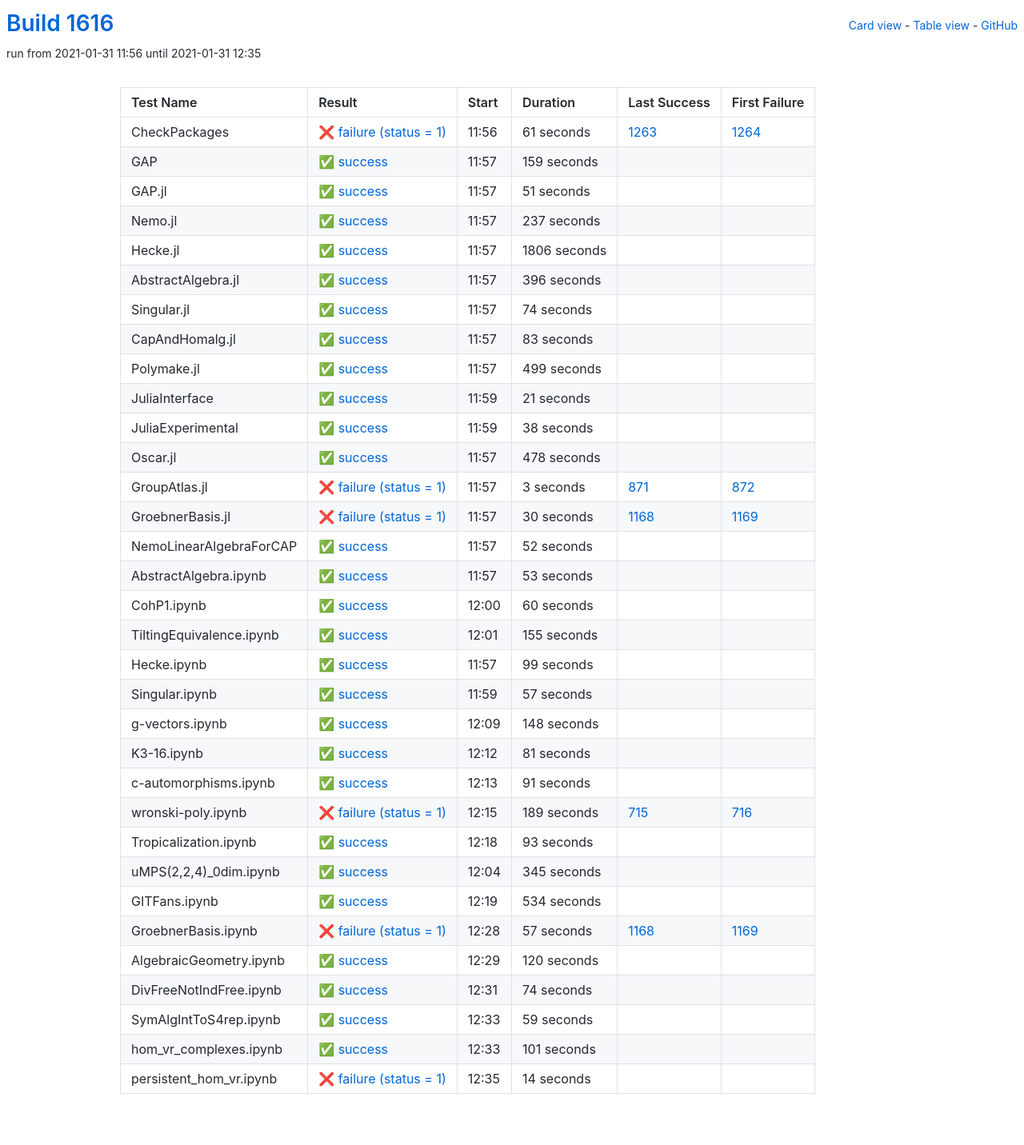
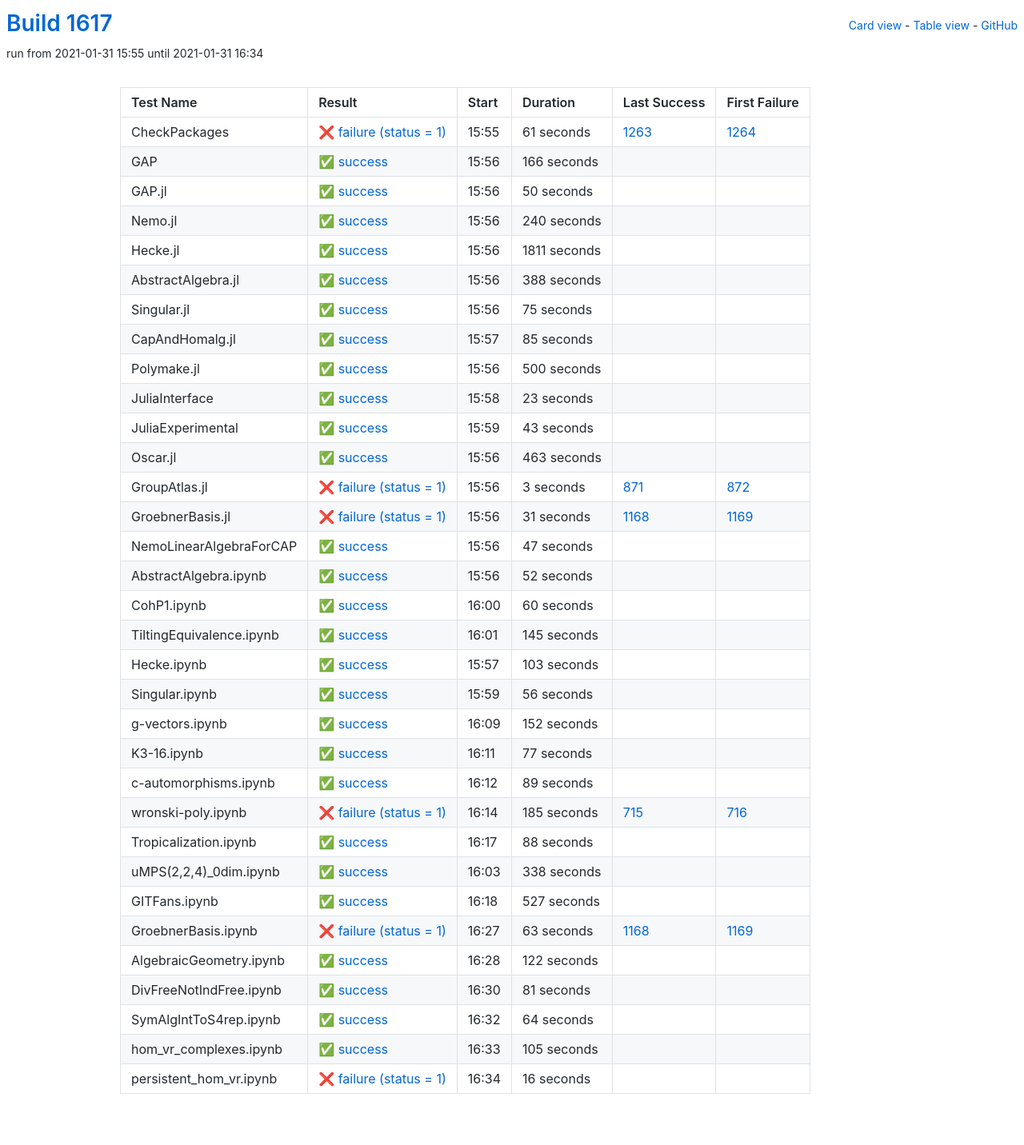
Before and after one commit to oscar-system/oscar-ci-status-stable, a Jekyll site: the page built from table.html, in a window 1280 px wide. Shown: the whole page at 80% size. Built offline with Jekyll 4.4.1, drawn with Linux system fonts in a browser that asks for light colours.

Commit message:
Build #1617

```diff
--- a/_data/ci.yml
+++ b/_data/ci.yml
@@ -1,6 +1,6 @@
 ---
-build: 1616
-build_url: https://oscarci.mathematik.uni-kl.de/job/oscar-stable/1616/
+build: 1617
+build_url: https://oscarci.mathematik.uni-kl.de/job/oscar-stable/1617/
 job: oscar-stable
 organization: oscar-system
 repo: oscar-ci-status-stable
@@ -8,8 +8,8 @@ repourl: https://github.com/oscar-system/oscar-ci-status-stable
 tests:
 - name: CheckPackages
   id: checkpackages
-  log: https://oscarci.mathematik.uni-kl.de/job/oscar-stable/1616/artifact/logs/build-1616/CheckPackages.log
-  start: 2021-01-31 11:56
+  log: https://oscarci.mathematik.uni-kl.de/job/oscar-stable/1617/artifact/logs/build-1617/CheckPackages.log
+  start: 2021-01-31 15:55
   success: false
   exitcode: 1
   status: failure
@@ -20,140 +20,140 @@ tests:
   first_failure_url: https://oscarci.mathematik.uni-kl.de/job/oscar-stable/1264/
 - name: GAP
   id: gap
-  log: https://oscarci.mathematik.uni-kl.de/job/oscar-stable/1616/artifact/logs/build-1616/GAP.log
-  start: 2021-01-31 11:57
+  log: https://oscarci.mathematik.uni-kl.de/job/oscar-stable/1617/artifact/logs/build-1617/GAP.log
+  start: 2021-01-31 15:56
   success: true
   exitcode: 0
   status: success
-  duration: 159
+  duration: 166
   last_success: false
   last_success_url:
   first_failure: false
   first_failure_url:
 - name: GAP.jl
   id: gap-jl
-  log: https://oscarci.mathematik.uni-kl.de/job/oscar-stable/1616/artifact/logs/build-1616/GAP.jl.log
-  start: 2021-01-31 11:57
+  log: https://oscarci.mathematik.uni-kl.de/job/oscar-stable/1617/artifact/logs/build-1617/GAP.jl.log
+  start: 2021-01-31 15:56
   success: true
   exitcode: 0
   status: success
-  duration: 51
+  duration: 50
   last_success: false
   last_success_url:
   first_failure: false
   first_failure_url:
 - name: Nemo.jl
   id: nemo-jl
-  log: https://oscarci.mathematik.uni-kl.de/job/oscar-stable/1616/artifact/logs/build-1616/Nemo.jl.log
-  start: 2021-01-31 11:57
+  log: https://oscarci.mathematik.uni-kl.de/job/oscar-stable/1617/artifact/logs/build-1617/Nemo.jl.log
+  start: 2021-01-31 15:56
   success: true
   exitcode: 0
   status: success
-  duration: 237
+  duration: 240
   last_success: false
   last_success_url:
   first_failure: false
   first_failure_url:
 - name: Hecke.jl
   id: hecke-jl
-  log: https://oscarci.mathematik.uni-kl.de/job/oscar-stable/1616/artifact/logs/build-1616/Hecke.jl.log
-  start: 2021-01-31 11:57
+  log: https://oscarci.mathematik.uni-kl.de/job/oscar-stable/1617/artifact/logs/build-1617/Hecke.jl.log
+  start: 2021-01-31 15:56
   success: true
   exitcode: 0
   status: success
-  duration: 1806
+  duration: 1811
   last_success: false
   last_success_url:
   first_failure: false
   first_failure_url:
 - name: AbstractAlgebra.jl
   id: abstractalgebra-jl
-  log: https://oscarci.mathematik.uni-kl.de/job/oscar-stable/1616/artifact/logs/build-1616/AbstractAlgebra.jl.log
-  start: 2021-01-31 11:57
+  log: https://oscarci.mathematik.uni-kl.de/job/oscar-stable/1617/artifact/logs/build-1617/AbstractAlgebra.jl.log
+  start: 2021-01-31 15:56
   success: true
   exitcode: 0
   status: success
-  duration: 396
+  duration: 388
   last_success: false
   last_success_url:
   first_failure: false
   first_failure_url:
 - name: Singular.jl
   id: singular-jl
-  log: https://oscarci.mathematik.uni-kl.de/job/oscar-stable/1616/artifact/logs/build-1616/Singular.jl.log
-  start: 2021-01-31 11:57
+  log: https://oscarci.mathematik.uni-kl.de/job/oscar-stable/1617/artifact/logs/build-1617/Singular.jl.log
+  start: 2021-01-31 15:56
   success: true
   exitcode: 0
   status: success
-  duration: 74
+  duration: 75
   last_success: false
   last_success_url:
   first_failure: false
   first_failure_url:
 - name: CapAndHomalg.jl
   id: capandhomalg-jl
-  log: https://oscarci.mathematik.uni-kl.de/job/oscar-stable/1616/artifact/logs/build-1616/CapAndHomalg.jl.log
-  start: 2021-01-31 11:57
+  log: https://oscarci.mathematik.uni-kl.de/job/oscar-stable/1617/artifact/logs/build-1617/CapAndHomalg.jl.log
+  start: 2021-01-31 15:57
   success: true
   exitcode: 0
   status: success
-  duration: 83
+  duration: 85
   last_success: false
   last_success_url:
   first_failure: false
   first_failure_url:
 - name: Polymake.jl
   id: polymake-jl
-  log: https://oscarci.mathematik.uni-kl.de/job/oscar-stable/1616/artifact/logs/build-1616/Polymake.jl.log
-  start: 2021-01-31 11:57
+  log: https://oscarci.mathematik.uni-kl.de/job/oscar-stable/1617/artifact/logs/build-1617/Polymake.jl.log
+  start: 2021-01-31 15:56
   success: true
   exitcode: 0
   status: success
-  duration: 499
+  duration: 500
   last_success: false
   last_success_url:
   first_failure: false
   first_failure_url:
 - name: JuliaInterface
   id: juliainterface
-  log: https://oscarci.mathematik.uni-kl.de/job/oscar-stable/1616/artifact/logs/build-1616/JuliaInterface.log
-  start: 2021-01-31 11:59
+  log: https://oscarci.mathematik.uni-kl.de/job/oscar-stable/1617/artifact/logs/build-1617/JuliaInterface.log
+  start: 2021-01-31 15:58
   success: true
   exitcode: 0
   status: success
-  duration: 21
+  duration: 23
   last_success: false
   last_success_url:
   first_failure: false
   first_failure_url:
 - name: JuliaExperimental
   id: juliaexperimental
-  log: https://oscarci.mathematik.uni-kl.de/job/oscar-stable/1616/artifact/logs/build-1616/JuliaExperimental.log
-  start: 2021-01-31 11:59
+  log: https://oscarci.mathematik.uni-kl.de/job/oscar-stable/1617/artifact/logs/build-1617/JuliaExperimental.log
+  start: 2021-01-31 15:59
   success: true
   exitcode: 0
   status: success
-  duration: 38
+  duration: 43
   last_success: false
   last_success_url:
   first_failure: false
   first_failure_url:
 - name: Oscar.jl
   id: oscar-jl
-  log: https://oscarci.mathematik.uni-kl.de/job/oscar-stable/1616/artifact/logs/build-1616/Oscar.jl.log
-  start: 2021-01-31 11:57
+  log: https://oscarci.mathematik.uni-kl.de/job/oscar-stable/1617/artifact/logs/build-1617/Oscar.jl.log
+  start: 2021-01-31 15:56
   success: true
   exitcode: 0
   status: success
-  duration: 478
+  duration: 463
   last_success: false
   last_success_url:
   first_failure: false
   first_failure_url:
 - name: GroupAtlas.jl
   id: groupatlas-jl
-  log: https://oscarci.mathematik.uni-kl.de/job/oscar-stable/1616/artifact/logs/build-1616/GroupAtlas.jl.log
-  start: 2021-01-31 11:57
+  log: https://oscarci.mathematik.uni-kl.de/job/oscar-stable/1617/artifact/logs/build-1617/GroupAtlas.jl.log
+  start: 2021-01-31 15:56
   success: false
   exitcode: 1
   status: failure
@@ -164,20 +164,32 @@ tests:
   first_failure_url: https://oscarci.mathematik.uni-kl.de/job/oscar-stable/872/
 - name: GroebnerBasis.jl
   id: groebnerbasis-jl
-  log: https://oscarci.mathematik.uni-kl.de/job/oscar-stable/1616/artifact/logs/build-1616/GroebnerBasis.jl.log
-  start: 2021-01-31 11:57
+  log: https://oscarci.mathematik.uni-kl.de/job/oscar-stable/1617/artifact/logs/build-1617/GroebnerBasis.jl.log
+  start: 2021-01-31 15:56
   success: false
   exitcode: 1
   status: failure
-  duration: 30
+  duration: 31
   last_success: 1168
   last_success_url: https://oscarci.mathematik.uni-kl.de/job/oscar-stable/1168/
   first_failure: 1169
   first_failure_url: https://oscarci.mathematik.uni-kl.de/job/oscar-stable/1169/
 - name: NemoLinearAlgebraForCAP
   id: nemolinearalgebraforcap
-  log: https://oscarci.mathematik.uni-kl.de/job/oscar-stable/1616/artifact/logs/build-1616/NemoLinearAlgebraForCAP.log
-  start: 2021-01-31 11:57
+  log: https://oscarci.mathematik.uni-kl.de/job/oscar-stable/1617/artifact/logs/build-1617/NemoLinearAlgebraForCAP.log
+  start: 2021-01-31 15:56
+  success: true
+  exitcode: 0
+  status: success
+  duration: 47
+  last_success: false
+  last_success_url:
+  first_failure: false
+  first_failure_url:
+- name: AbstractAlgebra.ipynb
+  id: abstractalgebra-ipynb
+  log: https://oscarci.mathematik.uni-kl.de/job/oscar-stable/1617/artifact/logs/build-1617/AbstractAlgebra.ipynb.log
+  start: 2021-01-31 15:56
   success: true
   exitcode: 0
   status: success
@@ -186,22 +198,10 @@ tests:
   last_success_url:
   first_failure: false
   first_failure_url:
-- name: AbstractAlgebra.ipynb
-  id: abstractalgebra-ipynb
-  log: https://oscarci.mathematik.uni-kl.de/job/oscar-stable/1616/artifact/logs/build-1616/AbstractAlgebra.ipynb.log
-  start: 2021-01-31 11:57
-  success: true
-  exitcode: 0
-  status: success
-  duration: 53
-  last_success: false
-  last_success_url:
-  first_failure: false
-  first_failure_url:
 - name: CohP1.ipynb
   id: cohp1-ipynb
-  log: https://oscarci.mathematik.uni-kl.de/job/oscar-stable/1616/artifact/logs/build-1616/CohP1.ipynb.log
-  start: 2021-01-31 12:00
+  log: https://oscarci.mathematik.uni-kl.de/job/oscar-stable/1617/artifact/logs/build-1617/CohP1.ipynb.log
+  start: 2021-01-31 16:00
   success: true
   exitcode: 0
   status: success
@@ -212,56 +212,152 @@ tests:
   first_failure_url:
 - name: TiltingEquivalence.ipynb
   id: tiltingequivalence-ipynb
-  log: https://oscarci.mathematik.uni-kl.de/job/oscar-stable/1616/artifact/logs/build-1616/TiltingEquivalence.ipynb.log
-  start: 2021-01-31 12:01
+  log: https://oscarci.mathematik.uni-kl.de/job/oscar-stable/1617/artifact/logs/build-1617/TiltingEquivalence.ipynb.log
+  start: 2021-01-31 16:01
   success: true
   exitcode: 0
   status: success
-  duration: 155
+  duration: 145
   last_success: false
   last_success_url:
   first_failure: false
   first_failure_url:
 - name: Hecke.ipynb
   id: hecke-ipynb
-  log: https://oscarci.mathematik.uni-kl.de/job/oscar-stable/1616/artifact/logs/build-1616/Hecke.ipynb.log
-  start: 2021-01-31 11:57
+  log: https://oscarci.mathematik.uni-kl.de/job/oscar-stable/1617/artifact/logs/build-1617/Hecke.ipynb.log
+  start: 2021-01-31 15:57
   success: true
   exitcode: 0
   status: success
-  duration: 99
+  duration: 103
   last_success: false
   last_success_url:
   first_failure: false
   first_failure_url:
 - name: Singular.ipynb
   id: singular-ipynb
-  log: https://oscarci.mathematik.uni-kl.de/job/oscar-stable/1616/artifact/logs/build-1616/Singular.ipynb.log
-  start: 2021-01-31 11:59
+  log: https://oscarci.mathematik.uni-kl.de/job/oscar-stable/1617/artifact/logs/build-1617/Singular.ipynb.log
+  start: 2021-01-31 15:59
   success: true
   exitcode: 0
   status: success
-  duration: 57
+  duration: 56
   last_success: false
   last_success_url:
   first_failure: false
   first_failure_url:
 - name: g-vectors.ipynb
   id: g-vectors-ipynb
-  log: https://oscarci.mathematik.uni-kl.de/job/oscar-stable/1616/artifact/logs/build-1616/g-vectors.ipynb.log
-  start: 2021-01-31 12:09
+  log: https://oscarci.mathematik.uni-kl.de/job/oscar-stable/1617/artifact/logs/build-1617/g-vectors.ipynb.log
+  start: 2021-01-31 16:09
   success: true
   exitcode: 0
   status: success
-  duration: 148
+  duration: 152
   last_success: false
   last_success_url:
   first_failure: false
   first_failure_url:
 - name: K3-16.ipynb
   id: k3-16-ipynb
-  log: https://oscarci.mathematik.uni-kl.de/job/oscar-stable/1616/artifact/logs/build-1616/K3-16.ipynb.log
-  start: 2021-01-31 12:12
+  log: https://oscarci.mathematik.uni-kl.de/job/oscar-stable/1617/artifact/logs/build-1617/K3-16.ipynb.log
+  start: 2021-01-31 16:11
+  success: true
+  exitcode: 0
+  status: success
+  duration: 77
+  last_success: false
+  last_success_url:
+  first_failure: false
+  first_failure_url:
+- name: c-automorphisms.ipynb
+  id: c-automorphisms-ipynb
+  log: https://oscarci.mathematik.uni-kl.de/job/oscar-stable/1617/artifact/logs/build-1617/c-automorphisms.ipynb.log
+  start: 2021-01-31 16:12
+  success: true
+  exitcode: 0
+  status: success
+  duration: 89
+  last_success: false
+  last_success_url:
+  first_failure: false
+  first_failure_url:
+- name: wronski-poly.ipynb
+  id: wronski-poly-ipynb
+  log: https://oscarci.mathematik.uni-kl.de/job/oscar-stable/1617/artifact/logs/build-1617/wronski-poly.ipynb.log
+  start: 2021-01-31 16:14
+  success: false
+  exitcode: 1
+  status: failure
+  duration: 185
+  last_success: 715
+  last_success_url: https://oscarci.mathematik.uni-kl.de/job/oscar-stable/715/
+  first_failure: 716
+  first_failure_url: https://oscarci.mathematik.uni-kl.de/job/oscar-stable/716/
+- name: Tropicalization.ipynb
+  id: tropicalization-ipynb
+  log: https://oscarci.mathematik.uni-kl.de/job/oscar-stable/1617/artifact/logs/build-1617/Tropicalization.ipynb.log
+  start: 2021-01-31 16:17
+  success: true
+  exitcode: 0
+  status: success
+  duration: 88
+  last_success: false
+  last_success_url:
+  first_failure: false
+  first_failure_url:
+- name: uMPS(2,2,4)_0dim.ipynb
+  id: umps-2-2-4-0dim-ipynb
+  log: https://oscarci.mathematik.uni-kl.de/job/oscar-stable/1617/artifact/logs/build-1617/uMPS-2-2-4-_0dim.ipynb.log
+  start: 2021-01-31 16:03
+  success: true
+  exitcode: 0
+  status: success
+  duration: 338
+  last_success: false
+  last_success_url:
+  first_failure: false
+  first_failure_url:
+- name: GITFans.ipynb
+  id: gitfans-ipynb
+  log: https://oscarci.mathematik.uni-kl.de/job/oscar-stable/1617/artifact/logs/build-1617/GITFans.ipynb.log
+  start: 2021-01-31 16:18
+  success: true
+  exitcode: 0
+  status: success
+  duration: 527
+  last_success: false
+  last_success_url:
+  first_failure: false
+  first_failure_url:
+- name: GroebnerBasis.ipynb
+  id: groebnerbasis-ipynb
+  log: https://oscarci.mathematik.uni-kl.de/job/oscar-stable/1617/artifact/logs/build-1617/GroebnerBasis.ipynb.log
+  start: 2021-01-31 16:27
+  success: false
+  exitcode: 1
+  status: failure
+  duration: 63
+  last_success: 1168
+  last_success_url: https://oscarci.mathematik.uni-kl.de/job/oscar-stable/1168/
+  first_failure: 1169
+  first_failure_url: https://oscarci.mathematik.uni-kl.de/job/oscar-stable/1169/
+- name: AlgebraicGeometry.ipynb
+  id: algebraicgeometry-ipynb
+  log: https://oscarci.mathematik.uni-kl.de/job/oscar-stable/1617/artifact/logs/build-1617/AlgebraicGeometry.ipynb.log
+  start: 2021-01-31 16:28
+  success: true
+  exitcode: 0
+  status: success
+  duration: 122
+  last_success: false
+  last_success_url:
+  first_failure: false
+  first_failure_url:
+- name: DivFreeNotIndFree.ipynb
+  id: divfreenotindfree-ipynb
+  log: https://oscarci.mathematik.uni-kl.de/job/oscar-stable/1617/artifact/logs/build-1617/DivFreeNotIndFree.ipynb.log
+  start: 2021-01-31 16:30
   success: true
   exitcode: 0
   status: success
@@ -270,134 +366,38 @@ tests:
   last_success_url:
   first_failure: false
   first_failure_url:
-- name: c-automorphisms.ipynb
-  id: c-automorphisms-ipynb
-  log: https://oscarci.mathematik.uni-kl.de/job/oscar-stable/1616/artifact/logs/build-1616/c-automorphisms.ipynb.log
-  start: 2021-01-31 12:13
+- name: SymAlgIntToS4rep.ipynb
+  id: symalginttos4rep-ipynb
+  log: https://oscarci.mathematik.uni-kl.de/job/oscar-stable/1617/artifact/logs/build-1617/SymAlgIntToS4rep.ipynb.log
+  start: 2021-01-31 16:32
   success: true
   exitcode: 0
   status: success
-  duration: 91
-  last_success: false
-  last_success_url:
-  first_failure: false
-  first_failure_url:
-- name: wronski-poly.ipynb
-  id: wronski-poly-ipynb
-  log: https://oscarci.mathematik.uni-kl.de/job/oscar-stable/1616/artifact/logs/build-1616/wronski-poly.ipynb.log
-  start: 2021-01-31 12:15
-  success: false
-  exitcode: 1
-  status: failure
-  duration: 189
-  last_success: 715
-  last_success_url: https://oscarci.mathematik.uni-kl.de/job/oscar-stable/715/
-  first_failure: 716
-  first_failure_url: https://oscarci.mathematik.uni-kl.de/job/oscar-stable/716/
-- name: Tropicalization.ipynb
-  id: tropicalization-ipynb
-  log: https://oscarci.mathematik.uni-kl.de/job/oscar-stable/1616/artifact/logs/build-1616/Tropicalization.ipynb.log
-  start: 2021-01-31 12:18
-  success: true
-  exitcode: 0
-  status: success
-  duration: 93
-  last_success: false
-  last_success_url:
-  first_failure: false
-  first_failure_url:
-- name: uMPS(2,2,4)_0dim.ipynb
-  id: umps-2-2-4-0dim-ipynb
-  log: https://oscarci.mathematik.uni-kl.de/job/oscar-stable/1616/artifact/logs/build-1616/uMPS-2-2-4-_0dim.ipynb.log
-  start: 2021-01-31 12:04
-  success: true
-  exitcode: 0
-  status: success
-  duration: 345
-  last_success: false
-  last_success_url:
-  first_failure: false
-  first_failure_url:
-- name: GITFans.ipynb
-  id: gitfans-ipynb
-  log: https://oscarci.mathematik.uni-kl.de/job/oscar-stable/1616/artifact/logs/build-1616/GITFans.ipynb.log
-  start: 2021-01-31 12:19
-  success: true
-  exitcode: 0
-  status: success
-  duration: 534
-  last_success: false
-  last_success_url:
-  first_failure: false
-  first_failure_url:
-- name: GroebnerBasis.ipynb
-  id: groebnerbasis-ipynb
-  log: https://oscarci.mathematik.uni-kl.de/job/oscar-stable/1616/artifact/logs/build-1616/GroebnerBasis.ipynb.log
-  start: 2021-01-31 12:28
-  success: false
-  exitcode: 1
-  status: failure
-  duration: 57
-  last_success: 1168
-  last_success_url: https://oscarci.mathematik.uni-kl.de/job/oscar-stable/1168/
-  first_failure: 1169
-  first_failure_url: https://oscarci.mathematik.uni-kl.de/job/oscar-stable/1169/
-- name: AlgebraicGeometry.ipynb
-  id: algebraicgeometry-ipynb
-  log: https://oscarci.mathematik.uni-kl.de/job/oscar-stable/1616/artifact/logs/build-1616/AlgebraicGeometry.ipynb.log
-  start: 2021-01-31 12:29
-  success: true
-  exitcode: 0
-  status: success
-  duration: 120
-  last_success: false
-  last_success_url:
-  first_failure: false
-  first_failure_url:
-- name: DivFreeNotIndFree.ipynb
-  id: divfreenotindfree-ipynb
-  log: https://oscarci.mathematik.uni-kl.de/job/oscar-stable/1616/artifact/logs/build-1616/DivFreeNotIndFree.ipynb.log
-  start: 2021-01-31 12:31
-  success: true
-  exitcode: 0
-  status: success
-  duration: 74
-  last_success: false
-  last_success_url:
-  first_failure: false
-  first_failure_url:
-- name: SymAlgIntToS4rep.ipynb
-  id: symalginttos4rep-ipynb
-  log: https://oscarci.mathematik.uni-kl.de/job/oscar-stable/1616/artifact/logs/build-1616/SymAlgIntToS4rep.ipynb.log
-  start: 2021-01-31 12:33
-  success: true
-  exitcode: 0
-  status: success
-  duration: 59
+  duration: 64
   last_success: false
   last_success_url:
   first_failure: false
   first_failure_url:
 - name: hom_vr_complexes.ipynb
   id: hom-vr-complexes-ipynb
-  log: https://oscarci.mathematik.uni-kl.de/job/oscar-stable/1616/artifact/logs/build-1616/hom_vr_complexes.ipynb.log
-  start: 2021-01-31 12:33
+  log: https://oscarci.mathematik.uni-kl.de/job/oscar-stable/1617/artifact/logs/build-1617/hom_vr_complexes.ipynb.log
+  start: 2021-01-31 16:33
   success: true
   exitcode: 0
   status: success
-  duration: 101
+  duration: 105
   last_success: false
   last_success_url:
   first_failure: false
   first_failure_url:
 - name: persistent_hom_vr.ipynb
   id: persistent-hom-vr-ipynb
-  log: https://oscarci.mathematik.uni-kl.de/job/oscar-stable/1616/artifact/logs/build-1616/persistent_hom_vr.ipynb.log
-  start: 2021-01-31 12:35
+  log: https://oscarci.mathematik.uni-kl.de/job/oscar-stable/1617/artifact/logs/build-1617/persistent_hom_vr.ipynb.log
+  start: 2021-01-31 16:34
   success: false
   exitcode: 1
   status: failure
-  duration: 14
+  duration: 16
   last_success: false
   last_success_url:
   first_failure: false
```
Also changed, not shown: README.md.
